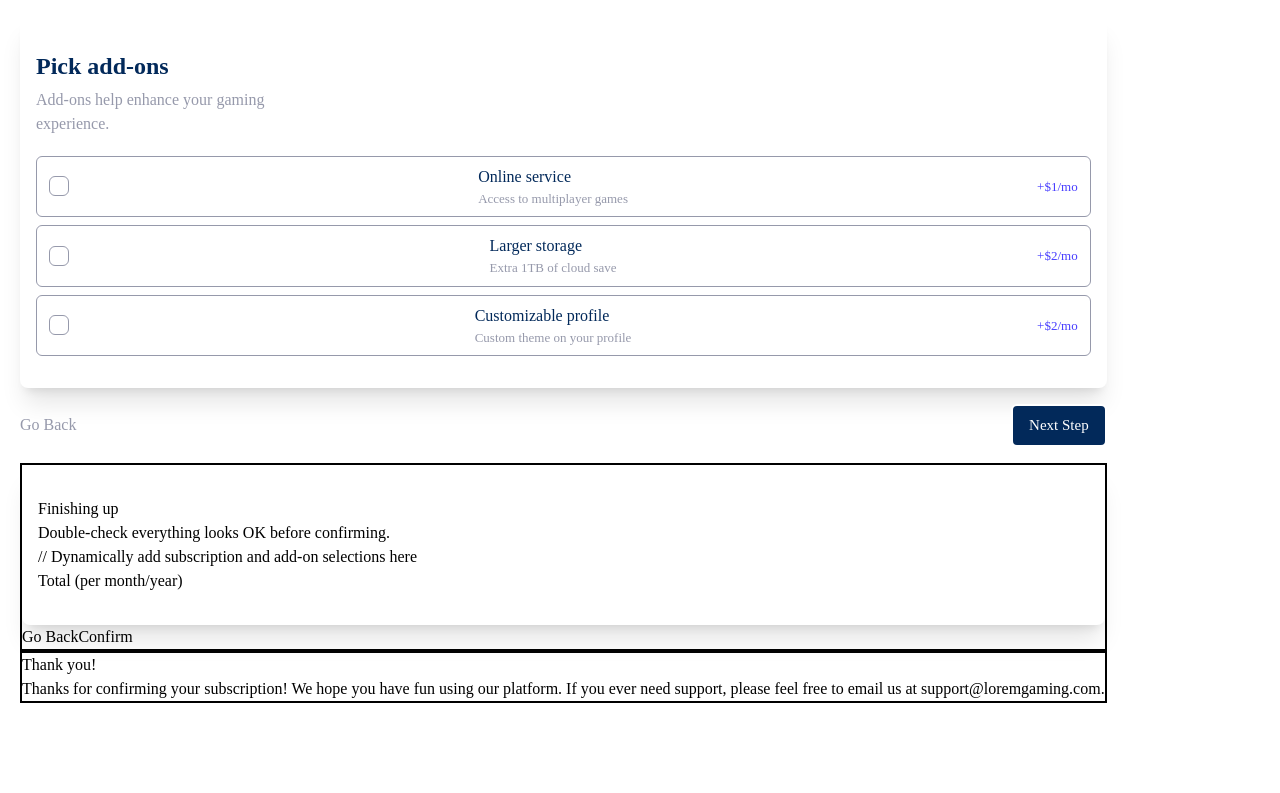
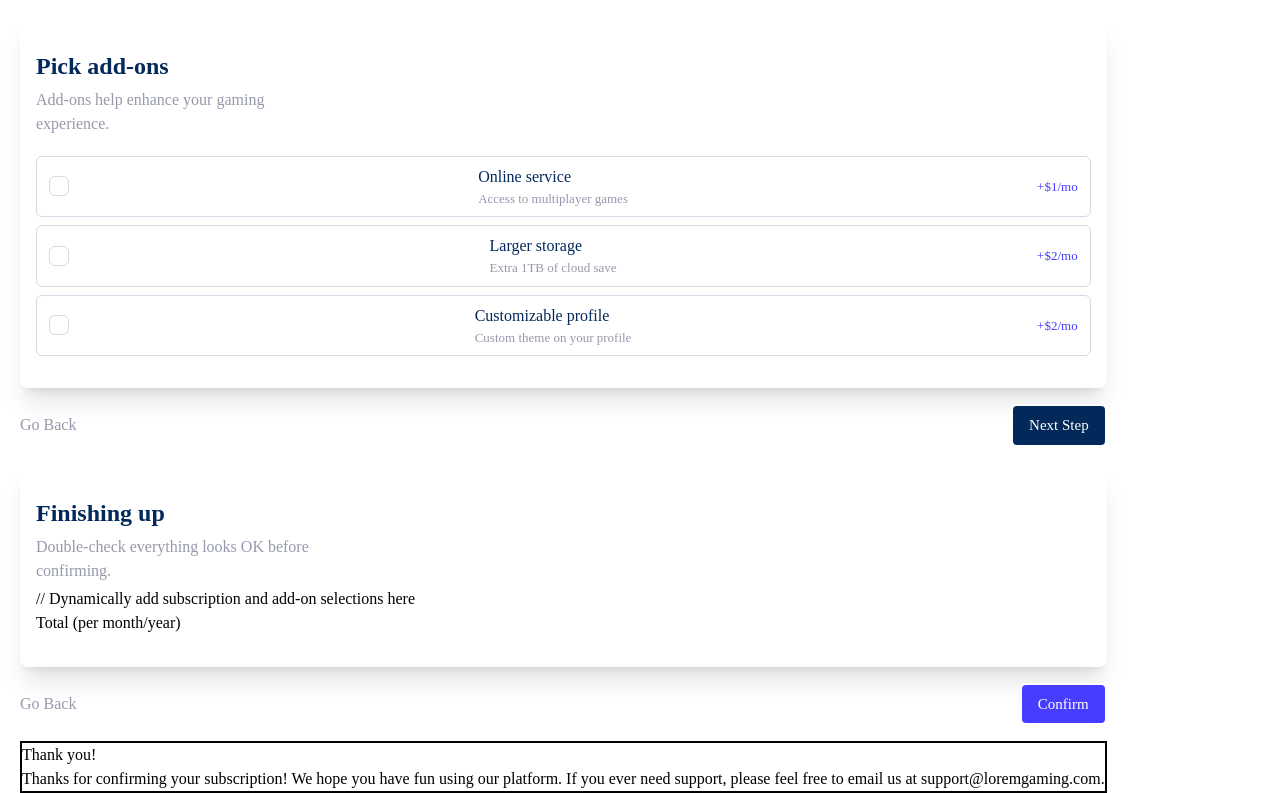
Before and after one commit to wx-it/multi-step-form, a React (Create React App) app: page / in a window 1280 px wide. Shown: the part 1073-1866 px from the top of the page. Before the commit the page ends 1776 px from the top, so only its background shows below. Built offline with nearby package versions, Linux system fonts and the light colour scheme.

Commit message:
using data from a js file to render components for step 2

```diff
--- a/src/components/Divs.jsx
+++ b/src/components/Divs.jsx
@@ -21,15 +21,15 @@ const Divs = ({data, time, toggle, on, id}) => {
   return (
     <div onClick={()=>{toggle(id)}}
     className={on ? 'border border-Purplish-blue rounded-md flex items-center justify-between py-2 px-3'
-    : 'border border-Cool-gray rounded-md flex items-center justify-between py-2 px-3'}>
+    : 'border border-Light-gray rounded-md flex items-center justify-between py-2 px-3'}>
 
   <div className={on ? "bg-Purplish-blue border-Cool-gray border w-5 h-5 rounded-md p-1 flex items-center justify-center"
-  : "bg-transparent border-Cool-gray border w-5 h-5 rounded-md p-1 flex items-center justify-center"}>
+  : "bg-transparent border-Light-gray border w-5 h-5 rounded-md p-1 flex items-center justify-center"}>
     <img src={checkMark} alt="" />
   </div>
 
   <div className=''>
-     <h3 className='font-medium text-Marine-blue'>{data.title} </h3>
+     <h3 className='font-medium text-Marine-blue'>{data.title}</h3>
      <p className='text-Cool-gray text-sm'>{data.description}</p>
    </div>
    <Price/>
--- a/src/components/Step2.jsx
+++ b/src/components/Step2.jsx
@@ -2,8 +2,40 @@ import iconArcade from '../assets/images/icon-arcade.svg'
 import iconAdvanced from '../assets/images/icon-advanced.svg'
 import iconPro from '../assets/images/icon-pro.svg'
 import { useState } from 'react'
+import plansData from '../plansData'
+import data from '../data'
 
 const Step2 = ({time, toggle}) => {
+
+  const [squares, setSquares] = useState(plansData)
+
+
+  const getData = squares.map(data =>{
+    function Price(){
+      if(time=== true){
+          return(
+           <p className='text-Cool-gray text-sm'>{data.yearly}</p>
+          )
+      } else{
+          return(
+           <p className='text-Cool-gray text-sm'>{data.monthly}</p>
+          )
+      }
+  }
+    return(
+      <div key={data.id} className='flex border border-Light-gray rounded-lg items-center space-x-4 py-2 p-4'>
+  <div>
+    <img src={data.image} alt="" />
+  </div>
+    <div className='block'>
+     <h3  className='font-medium text-Marine-blue' >{data.title}</h3>
+     <Price/>
+     {time && <p className='text-sm text-Marine-blue font-normal'>2 months free</p>}
+    </div>
+</div>
+
+    )
+  })
 
   return (
   <div className=''>
@@ -18,38 +50,7 @@ const Step2 = ({time, toggle}) => {
   >You have the option of monthly or yearly billing.</p>
 
 <div className='space-y-2 mt-5'>
-<div className='flex border border-Light-gray rounded-lg items-center space-x-4 py-2 p-4 hover:border-Purplish-blue'>
-  <div>
-    <img src={iconArcade} alt="" />
-  </div>
-    <div className='block'>
-     <h3  className='font-medium text-Marine-blue' >Arcade</h3>
-     <p className='text-Cool-gray text-sm'>{time ? "$90/yr" : "$9/mo"}</p>
-     {time && <p className='text-sm text-Marine-blue font-normal'>2 months free</p>}
-    </div>
-</div>
-
-<div className='flex border border-Light-gray rounded-lg items-center space-x-4 py-2 p-4 hover:border-Purplish-blue' >
-<div>
-    <img src={iconAdvanced} alt="" />
-  </div>
-    <div className='block'>
-      <h3  className='font-medium text-Marine-blue' >Advanced</h3>
-      <p className='text-Cool-gray text-sm'>{time ? "$120/yr" : "$12/mo"}</p>
-     {time && <p className='text-sm text-Marine-blue font-normal'>2 months free</p>}
-    </div>
-</div>
-
-<div className='flex border border-Light-gray rounded-lg items-center space-x-4 py-2 p-4 hover:border-Purplish-blue' >
-<div>
-    <img src={iconPro} alt="" />
-  </div>
-    <div className='block'>
-      <h3 className='font-medium text-Marine-blue' >Pro</h3>
-      <p className='text-Cool-gray text-sm'>{time ? "$150/yr" : "$15/mo"}</p>
-     {time && <p className='text-sm text-Marine-blue font-normal'>2 months free</p>}
-    </div>
-</div>
+{getData}
 
 </div>
 
--- a/src/components/Step4.jsx
+++ b/src/components/Step4.jsx
@@ -2,12 +2,14 @@ import React from 'react'
 
 const Step4 = () => {
   return (
-    <div className='border-2 border-black'>
+    <div className=''>
   <div  className='bg-White py-8 px-4 rounded-lg shadow-xl'>
-  <h2>
+  <h2
+     className='text-Marine-blue text-xl font-bold'>
     Finishing up
   </h2>
-<p>
+<p
+   className="text-Cool-gray w-72 my-1">
   Double-check everything looks OK before confirming.
 </p>
   // Dynamically add subscription and add-on selections here
@@ -17,13 +19,18 @@ const Step4 = () => {
   </p>
 
   </div>
-  <button>
-    Go Back
-  </button>
-<button>
-  Confirm
+  <div
+className='flex justify-between'
+>
+    <button
+      className="text-Cool-gray font-medium"
+    >Go Back</button>
+    <button
+       className='border-2 bg-Purplish-blue text-White text-bold px-4 py-2 rounded-md my-4 font-normal text-ms'
+    >Confirm</button>
+</div>
 
-</button>
+
     </div>
   )
 }
--- /dev/null
+++ b/src/plansData.js
@@ -0,0 +1,32 @@
+import arcade from './assets/images/icon-arcade.svg'
+import advanced from './assets/images/icon-advanced.svg'
+import pro from './assets/images/icon-pro.svg'
+
+
+export default [
+    {
+        id: 1,
+        on: false,
+        title: "Arcade",
+        monthly: "$9/mo",
+        yearly: "$90/yr",
+        image: arcade
+    },
+    {
+        id: 2,
+        on: false,
+        title: "Advanced",
+        monthly: "$12/mo",
+        yearly: "$120/yr",
+        image: advanced
+
+    },
+    {
+        id: 3,
+        on: false,
+        title: "Pro",
+        monthly: "$15/mo",
+        yearly: "$150/yr",
+        image: pro
+    }
+]
```
